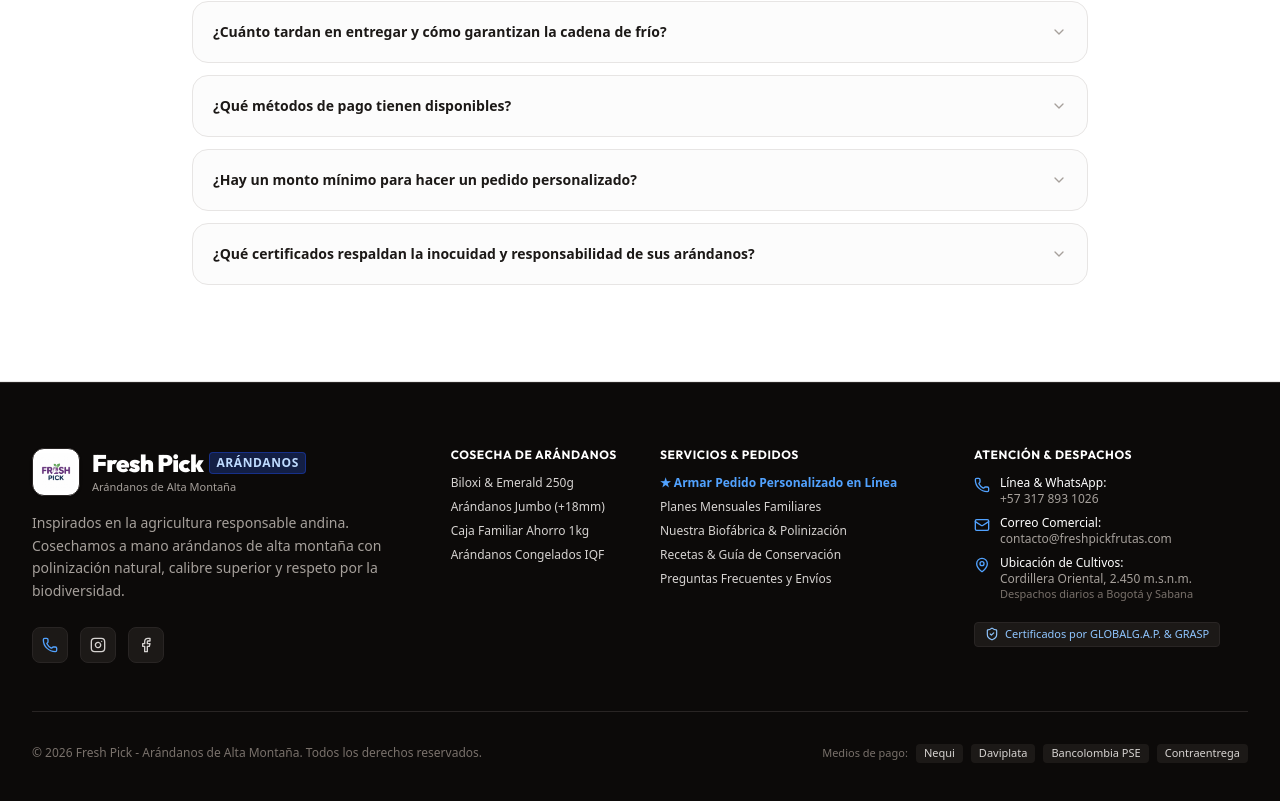
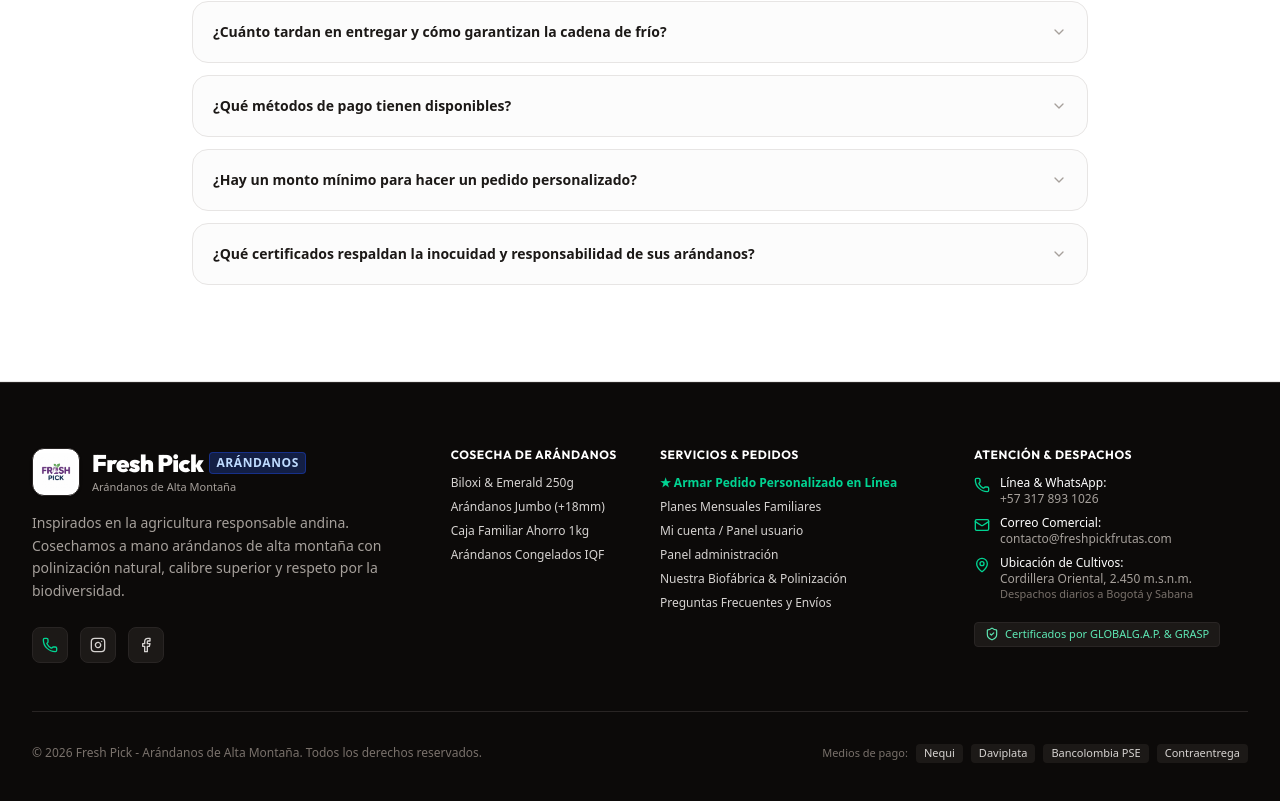
Before and after one commit to paginav1/Paginafreshv1, a React (Vite) app: page / in a window 1280 px wide. Shown: the part 8168-8969 px from the top of the page. Built offline with nearby package versions, Linux system fonts and the light colour scheme.

Commit message:
feat: links a /panel y /admin en Footer

```diff
--- a/src/components/Footer.tsx
+++ b/src/components/Footer.tsx
@@ -6,10 +6,8 @@ export const Footer: React.FC = () => {
     <footer id="contacto" className="bg-stone-950 text-stone-300 pt-16 pb-12 border-t border-stone-800">
       <div className="max-w-7xl mx-auto px-4 sm:px-6 lg:px-8">
 
-        {/* Main Footer Columns */}
         <div className="grid grid-cols-1 md:grid-cols-2 lg:grid-cols-12 gap-10 pb-12 border-b border-stone-800">
 
-          {/* Brand Col */}
           <div className="lg:col-span-4 space-y-4">
             <div className="flex items-center gap-3">
               <div className="h-12 w-12 rounded-xl bg-white p-1 border border-stone-800 shadow-sm flex items-center justify-center shrink-0 overflow-hidden">
@@ -44,7 +42,7 @@ export const Footer: React.FC = () => {
                 href="https://wa.me/573178931026?text=Hola%20Fresh%20Pick,%20quiero%20hacer%20un%20pedido%20de%20ar%C3%A1ndanos"
                 target="_blank"
                 rel="noopener noreferrer"
-                className="w-9 h-9 rounded-lg bg-stone-900 border border-stone-800 flex items-center justify-center text-blue-400 hover:bg-blue-700 hover:text-white transition-colors"
+                className="w-9 h-9 rounded-lg bg-stone-900 border border-stone-800 flex items-center justify-center text-emerald-400 hover:bg-emerald-700 hover:text-white transition-colors"
                 aria-label="WhatsApp"
               >
                 <Phone className="w-4 h-4" />
@@ -53,7 +51,7 @@ export const Footer: React.FC = () => {
                 href="https://instagram.com"
                 target="_blank"
                 rel="noopener noreferrer"
-                className="w-9 h-9 rounded-lg bg-stone-900 border border-stone-800 flex items-center justify-center text-stone-300 hover:bg-blue-700 hover:text-white transition-colors"
+                className="w-9 h-9 rounded-lg bg-stone-900 border border-stone-800 flex items-center justify-center text-stone-300 hover:bg-emerald-700 hover:text-white transition-colors"
                 aria-label="Instagram"
               >
                 <Instagram className="w-4 h-4" />
@@ -62,7 +60,7 @@ export const Footer: React.FC = () => {
                 href="https://facebook.com"
                 target="_blank"
                 rel="noopener noreferrer"
-                className="w-9 h-9 rounded-lg bg-stone-900 border border-stone-800 flex items-center justify-center text-stone-300 hover:bg-blue-700 hover:text-white transition-colors"
+                className="w-9 h-9 rounded-lg bg-stone-900 border border-stone-800 flex items-center justify-center text-stone-300 hover:bg-emerald-700 hover:text-white transition-colors"
                 aria-label="Facebook"
               >
                 <Facebook className="w-4 h-4" />
@@ -70,70 +68,72 @@ export const Footer: React.FC = () => {
             </div>
           </div>
 
-          {/* Navigation Links */}
           <div className="lg:col-span-2 space-y-3">
             <h4 className="text-xs font-bold uppercase tracking-wider text-white">
               Cosecha de Arándanos
             </h4>
             <ul className="space-y-2 text-xs">
               <li>
-                <a href="#variedades" className="hover:text-blue-400 transition-colors">
+                <a href="#variedades" className="hover:text-emerald-400 transition-colors">
                   Biloxi & Emerald 250g
                 </a>
               </li>
               <li>
-                <a href="#variedades" className="hover:text-blue-400 transition-colors">
+                <a href="#variedades" className="hover:text-emerald-400 transition-colors">
                   Arándanos Jumbo (+18mm)
                 </a>
               </li>
               <li>
-                <a href="#variedades" className="hover:text-blue-400 transition-colors">
+                <a href="#variedades" className="hover:text-emerald-400 transition-colors">
                   Caja Familiar Ahorro 1kg
                 </a>
               </li>
               <li>
-                <a href="#variedades" className="hover:text-blue-400 transition-colors">
+                <a href="#variedades" className="hover:text-emerald-400 transition-colors">
                   Arándanos Congelados IQF
                 </a>
               </li>
             </ul>
           </div>
 
-          {/* Quick Links */}
           <div className="lg:col-span-3 space-y-3">
             <h4 className="text-xs font-bold uppercase tracking-wider text-white">
               Servicios & Pedidos
             </h4>
             <ul className="space-y-2 text-xs">
               <li>
-                <a href="#pedidos-personalizados" className="text-blue-400 font-semibold hover:underline">
+                <a href="#pedidos-personalizados" className="text-emerald-400 font-semibold hover:underline">
                   ★ Armar Pedido Personalizado en Línea
                 </a>
               </li>
               <li>
-                <a href="#planes-mensuales" className="hover:text-blue-400 transition-colors">
+                <a href="#planes-mensuales" className="hover:text-emerald-400 transition-colors">
                   Planes Mensuales Familiares
                 </a>
               </li>
               <li>
-                <a href="#sostenibilidad" className="hover:text-blue-400 transition-colors">
+                <a href="/panel" className="hover:text-emerald-400 transition-colors">
+                  Mi cuenta / Panel usuario
+                </a>
+              </li>
+              <li>
+                <a href="/admin" className="hover:text-emerald-400 transition-colors">
+                  Panel administración
+                </a>
+              </li>
+              <li>
+                <a href="#sostenibilidad" className="hover:text-emerald-400 transition-colors">
                   Nuestra Biofábrica & Polinización
                 </a>
               </li>
               <li>
-                <a href="#recetas-tips" className="hover:text-blue-400 transition-colors">
-                  Recetas & Guía de Conservación
-                </a>
-              </li>
-              <li>
-                <a href="#faq" className="hover:text-blue-400 transition-colors">
+                <a href="#faq" className="hover:text-emerald-400 transition-colors">
                   Preguntas Frecuentes y Envíos
                 </a>
               </li>
             </ul>
           </div>
 
-          {/* Direct Contact */}
           <div className="lg:col-span-3 space-y-3 text-xs">
             <h4 className="text-xs font-bold uppercase tracking-wider text-white">
               Atención & Despachos
@@ -141,7 +141,7 @@ export const Footer: React.FC = () => {
 
             <div className="space-y-2 text-stone-400">
               <div className="flex items-start gap-2.5">
-                <Phone className="w-4 h-4 text-blue-400 shrink-0 mt-0.5" />
+                <Phone className="w-4 h-4 text-emerald-400 shrink-0 mt-0.5" />
                 <div>
                   <span className="block text-white font-medium">Línea & WhatsApp:</span>
                   <span>+57 317 893 1026</span>
@@ -149,7 +149,7 @@ export const Footer: React.FC = () => {
               </div>
 
               <div className="flex items-start gap-2.5">
-                <Mail className="w-4 h-4 text-blue-400 shrink-0 mt-0.5" />
+                <Mail className="w-4 h-4 text-emerald-400 shrink-0 mt-0.5" />
                 <div>
                   <span className="block text-white font-medium">Correo Comercial:</span>
                   <span>contacto@freshpickfrutas.com</span>
@@ -157,7 +157,7 @@ export const Footer: React.FC = () => {
               </div>
 
               <div className="flex items-start gap-2.5">
-                <MapPin className="w-4 h-4 text-blue-400 shrink-0 mt-0.5" />
+                <MapPin className="w-4 h-4 text-emerald-400 shrink-0 mt-0.5" />
                 <div>
                   <span className="block text-white font-medium">Ubicación de Cultivos:</span>
                   <span>Cordillera Oriental, 2.450 m.s.n.m.</span>
@@ -167,7 +167,7 @@ export const Footer: React.FC = () => {
             </div>
 
             <div className="pt-2">
-              <div className="inline-flex items-center gap-1.5 px-2.5 py-1 rounded bg-stone-900 border border-stone-800 text-[11px] text-blue-300">
+              <div className="inline-flex items-center gap-1.5 px-2.5 py-1 rounded bg-stone-900 border border-stone-800 text-[11px] text-emerald-300">
                 <ShieldCheck className="w-3.5 h-3.5" />
                 <span>Certificados por GLOBALG.A.P. & GRASP</span>
               </div>
@@ -176,7 +176,6 @@ export const Footer: React.FC = () => {
 
         </div>
 
-        {/* Bottom Strip: Payments & Copyright */}
         <div className="pt-8 flex flex-col sm:flex-row items-center justify-between gap-4 text-xs text-stone-500">
           <p>© {new Date().getFullYear()} Fresh Pick - Arándanos de Alta Montaña. Todos los derechos reservados.</p>
 
```
